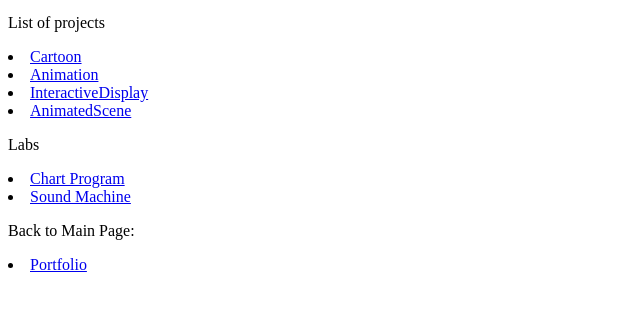
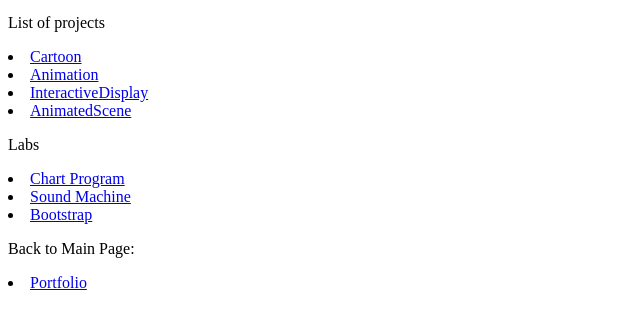
Before and after one commit to marshazakay/Portfolio, a plain HTML site: page index.html in a window 1280 px wide. Shown: the part 100-426 px from the top of the page, without its empty margins (0-640 px from the left). Drawn offline with Linux system fonts and the light colour scheme.

Commit message:
Update index.html

```diff
--- a/index.html
+++ b/index.html
@@ -15,6 +15,7 @@
     <p>Labs</p>
     <li><a href="https://github.com/marshazakay/Chart-Program">Chart Program</a></li>
     <li><a href="https://github.com/marshazakay/Sound-Machine/tree/main">Sound Machine</a></li>
+     <li><a href="https://github.com/marshazakay/Bootstrap/tree/main">Bootstrap</a></li>
     <p> Back to Main Page: </p>
     <li><a href="https://marshazakay.github.io/Portfolio/">Portfolio</a></li>
 </body>
```
